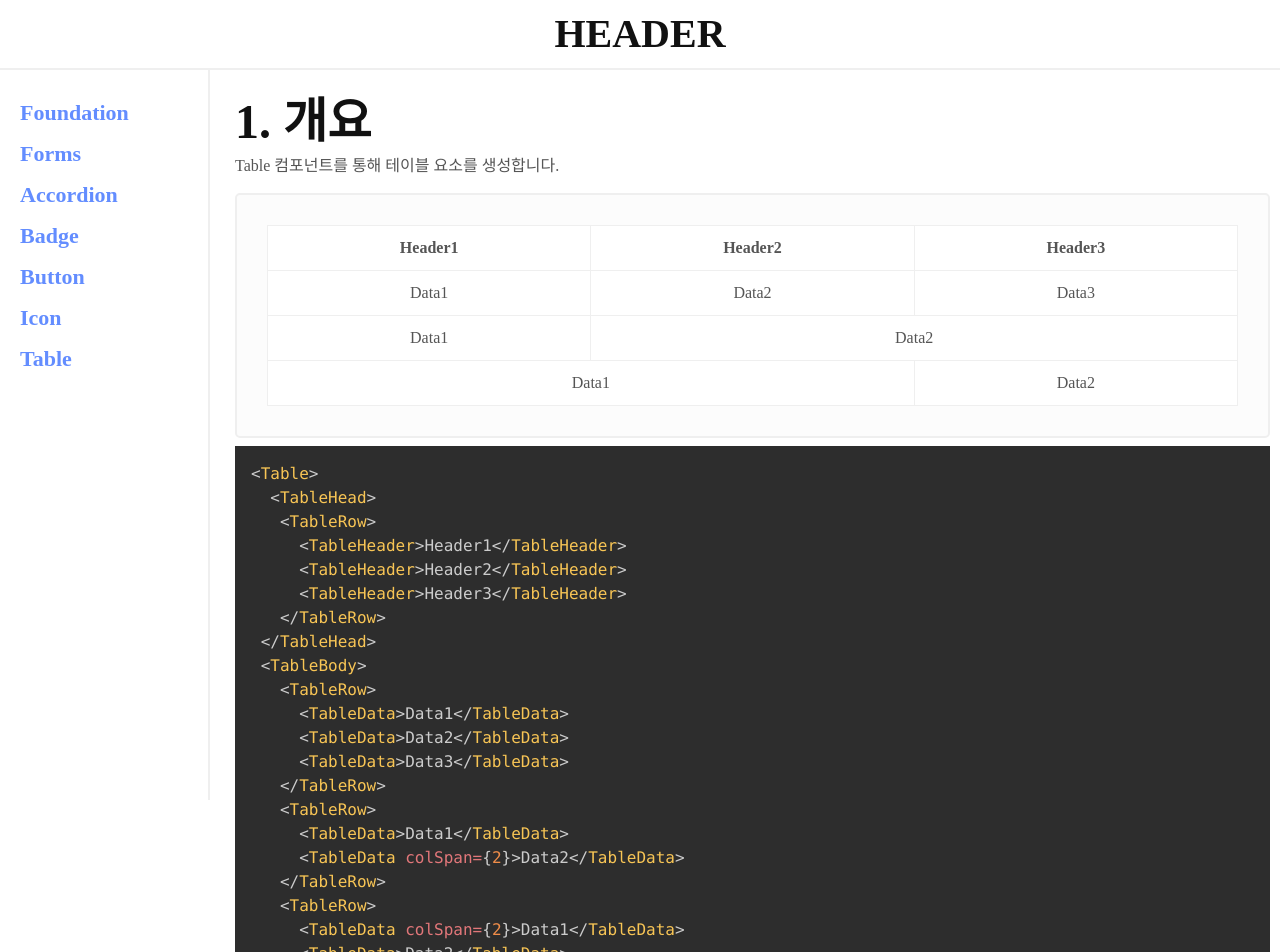
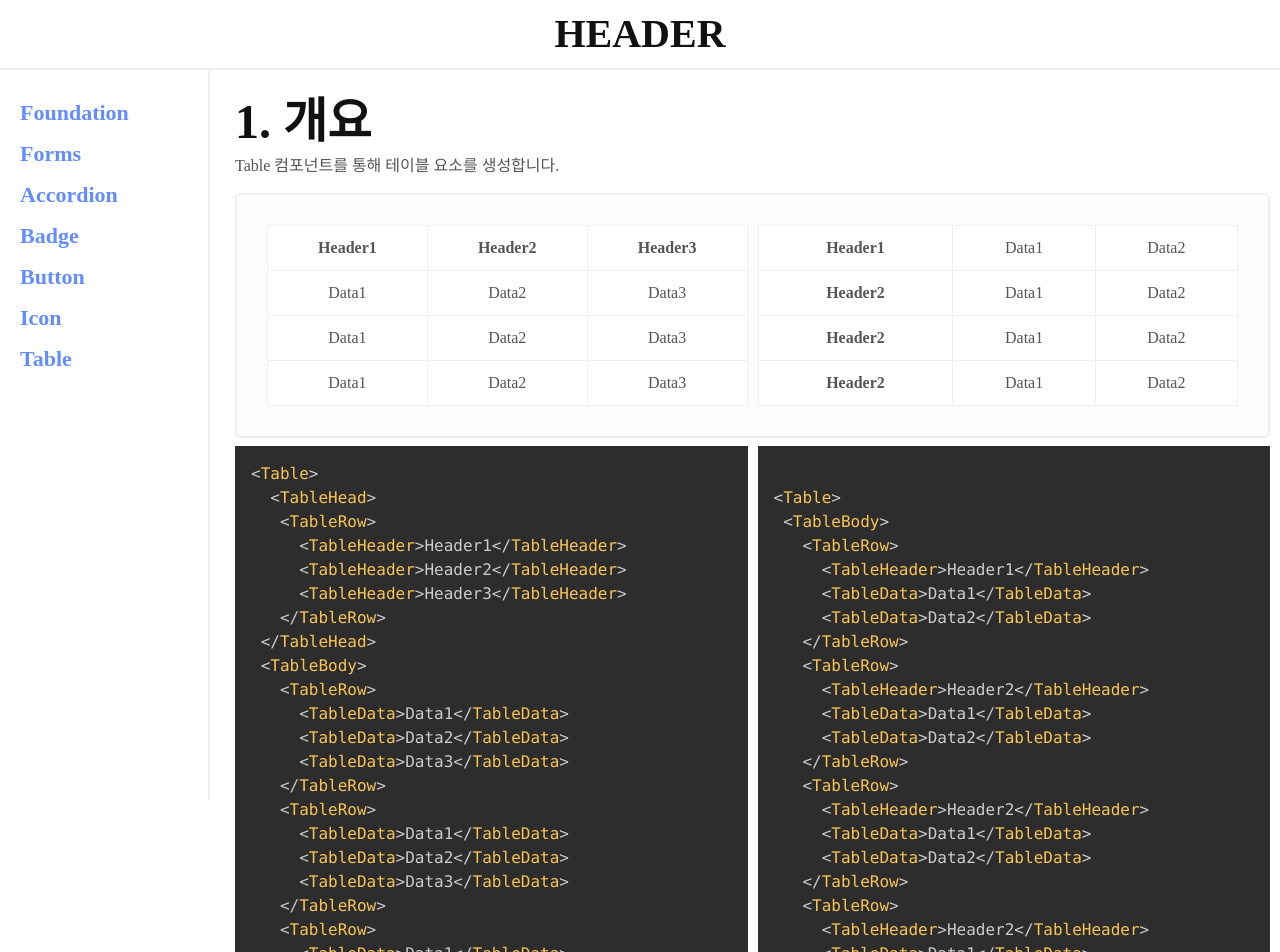
Before and after one commit to dongggggae/_hyun-design-system, a React (Vite) app: page /components/TablePage in a window 1280 px wide. Shown: the top 952 px of the page. Built offline with nearby package versions, Linux system fonts and the light colour scheme; some icons are missing.

Commit message:
Docs - table 작업중

```diff
--- a/src/assets/scss/_docs.scss
+++ b/src/assets/scss/_docs.scss
@@ -18,6 +18,17 @@
   .docs-button {
     .preview .btn__icon {
       background-color: $green600;
+    }
+  }
+
+  .docs-table {
+    .code-box {
+      display: flex;
+      gap: 10px;
+
+      .code__container {
+        flex: 1;
+      }
     }
   }
 
--- a/src/pages/components/TablePage.jsx
+++ b/src/pages/components/TablePage.jsx
@@ -9,11 +9,11 @@ const LazyCodeContainer = lazy(() => import('../../components/docs/CodeContainer
 const ComponentPage = () => {
   return (
     <div className="docs">
-      <div className="docs-button">
+      <div className="docs-table">
         <div className="component-content">
           <Heading as="h2" size="2" text="1. 개요" />
           <Text>Table 컴포넌트를 통해 테이블 요소를 생성합니다.</Text>
-          <div className="preview">
+          <div className="preview fill">
             <Table>
               <TableHead>
                 <TableRow>
@@ -30,18 +30,49 @@ const ComponentPage = () => {
                 </TableRow>
                 <TableRow>
                   <TableData>Data1</TableData>
-                  <TableData colSpan={2}>Data2</TableData>
+                  <TableData>Data2</TableData>
+                  <TableData>Data3</TableData>
                 </TableRow>
                 <TableRow>
-                  <TableData colSpan={2}>Data1</TableData>
+                  <TableData>Data1</TableData>
+                  <TableData>Data2</TableData>
+                  <TableData>Data3</TableData>
+                </TableRow>
+              </TableBody>
+            </Table>
+            <Table>
+              <TableBody>
+                <TableRow>
+                  <TableHeader>Header1</TableHeader>
+                  <TableData>Data1</TableData>
+                  <TableData>Data2</TableData>
+                </TableRow>
+                <TableRow>
+                  <TableHeader>Header2</TableHeader>
+                  <TableData>Data1</TableData>
+                  <TableData>Data2</TableData>
+                </TableRow>
+                <TableRow>
+                  <TableHeader>Header2</TableHeader>
+                  <TableData>Data1</TableData>
+                  <TableData>Data2</TableData>
+                </TableRow>
+                <TableRow>
+                  <TableHeader>Header2</TableHeader>
+                  <TableData>Data1</TableData>
                   <TableData>Data2</TableData>
                 </TableRow>
               </TableBody>
             </Table>
           </div>
-          <Suspense fallback={<div>Loading...</div>}>
-            <LazyCodeContainer codeString={TableCode.overview} />
-          </Suspense>
+          <div className='code-box'>
+            <Suspense fallback={<div>Loading...</div>}>
+              <LazyCodeContainer codeString={TableCode.overview} />
+            </Suspense>
+            <Suspense fallback={<div>Loading...</div>}>
+              <LazyCodeContainer codeString={TableCode.overview2} />
+            </Suspense>
+          </div>
         </div>
 
         <div className="component-content">
@@ -77,6 +108,42 @@ const ComponentPage = () => {
             <LazyCodeContainer codeString={TableCode.span} />
           </Suspense>
         </div>
+
+        <div className="component-content">
+          <Heading as="h2" size="2" text="2. active" />
+          <Text>TableRow 컴포넌트에 active 프로퍼티를 통해 선택한 스타일을 적용할 수 있습니다.</Text>
+          <div className="preview">
+            <Table>
+              <TableHead>
+                <TableRow>
+                  <TableHeader>Header1</TableHeader>
+                  <TableHeader>Header2</TableHeader>
+                  <TableHeader>Header3</TableHeader>
+                </TableRow>
+              </TableHead>
+              <TableBody>
+                <TableRow active>
+                  <TableData>Data1</TableData>
+                  <TableData>Data2</TableData>
+                  <TableData>Data3</TableData>
+                </TableRow>
+                <TableRow>
+                  <TableData>Data1</TableData>
+                  <TableData>Data2</TableData>
+                  <TableData>Data3</TableData>
+                </TableRow>
+                <TableRow>
+                  <TableData>Data1</TableData>
+                  <TableData>Data2</TableData>
+                  <TableData>Data3</TableData>
+                </TableRow>
+              </TableBody>
+            </Table>
+          </div>
+          <Suspense fallback={<div>Loading...</div>}>
+            <LazyCodeContainer codeString={TableCode.span} />
+          </Suspense>
+        </div>
       </div>
     </div>
   );
@@ -100,14 +167,46 @@ const TableCode = {
     `   </TableRow>`,
     `   <TableRow>`,
     `     <TableData>Data1</TableData>`,
-    `     <TableData colSpan={2}>Data2</TableData>`,
+    `     <TableData>Data2</TableData>`,
+    `     <TableData>Data3</TableData>`,
     `   </TableRow>`,
     `   <TableRow>`,
-    `     <TableData colSpan={2}>Data1</TableData>`,
+    `     <TableData>Data1</TableData>`,
+    `     <TableData>Data2</TableData>`,
+    `     <TableData>Data3</TableData>`,
+    `   </TableRow>`,
+    ` </TableBody>`,
+    `</Table>`,
+  ].join(`\n`),
+  overview2: [
+    ``,
+    `<Table>`,
+    ` <TableBody>`,
+    `   <TableRow>`,
+    `     <TableHeader>Header1</TableHeader>`,
+    `     <TableData>Data1</TableData>`,
+    `     <TableData>Data2</TableData>`,
+    `   </TableRow>`,
+    `   <TableRow>`,
+    `     <TableHeader>Header2</TableHeader>`,
+    `     <TableData>Data1</TableData>`,
+    `     <TableData>Data2</TableData>`,
+    `   </TableRow>`,
+    `   <TableRow>`,
+    `     <TableHeader>Header2</TableHeader>`,
+    `     <TableData>Data1</TableData>`,
+    `     <TableData>Data2</TableData>`,
+    `   </TableRow>`,
+    `   <TableRow>`,
+    `     <TableHeader>Header2</TableHeader>`,
+    `     <TableData>Data1</TableData>`,
     `     <TableData>Data2</TableData>`,
     `   </TableRow>`,
     ` </TableBody>`,
     `</Table>`,
+    ``,
+    ``,
+
   ].join(`\n`),
   span: [
     `<Table>`,
```
